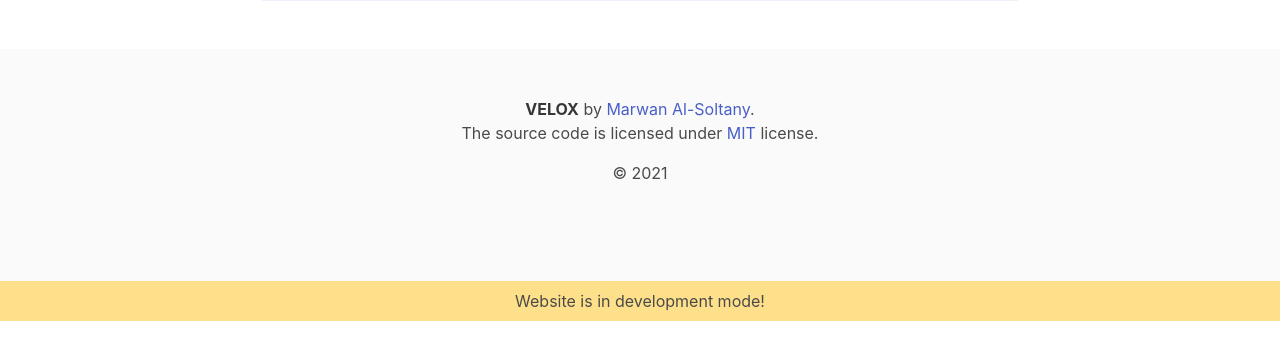
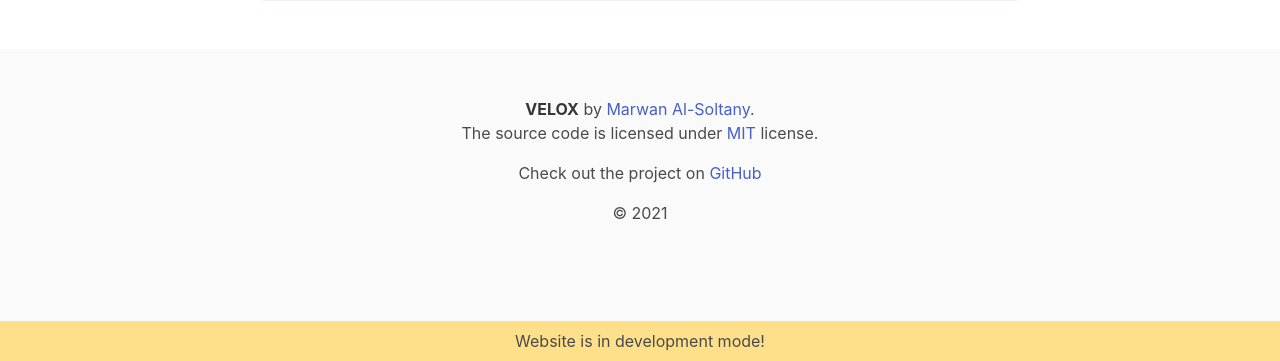
Before and after one commit to MarwanAlsoltany/velox, a PHP site: page / in a window 1280 px wide. Shown: the part 1736-2097 px from the top of the page. Before the commit the page ends 2057 px from the top, so only its background shows below. Run offline with PHP 8.4, Linux system fonts and the light colour scheme; some libraries are stand-ins or nearby versions.

Commit message:
Update velox theme * Add project github link to the footer partial

```diff
--- a/themes/velox/partials/page/footer.phtml
+++ b/themes/velox/partials/page/footer.phtml
@@ -1,7 +1,8 @@
 <div class="content has-text-centered">
     <p>
-        <strong>VELOX</strong> by <a href="https://marwanalsoltany.github.io">Marwan Al-Soltany</a>.<br />
-        The source code is licensed under <a href="http://opensource.org/licenses/mit-license.php">MIT</a> license.
+        <strong>VELOX</strong> by <a href="https://marwanalsoltany.github.io" target="_blank">Marwan Al-Soltany</a>.<br />
+        The source code is licensed under <a href="http://opensource.org/licenses/mit-license.php" target="_blank">MIT</a> license.
     </p>
+    <p>Check out the project on <a href="https://github.com/MarwanAlsoltany/velox" target="_blank">GitHub</a></p>
     <p>&copy; <?= Data::get('meta.copyrightText', date('Y')) ?></p>
 </div>
```
